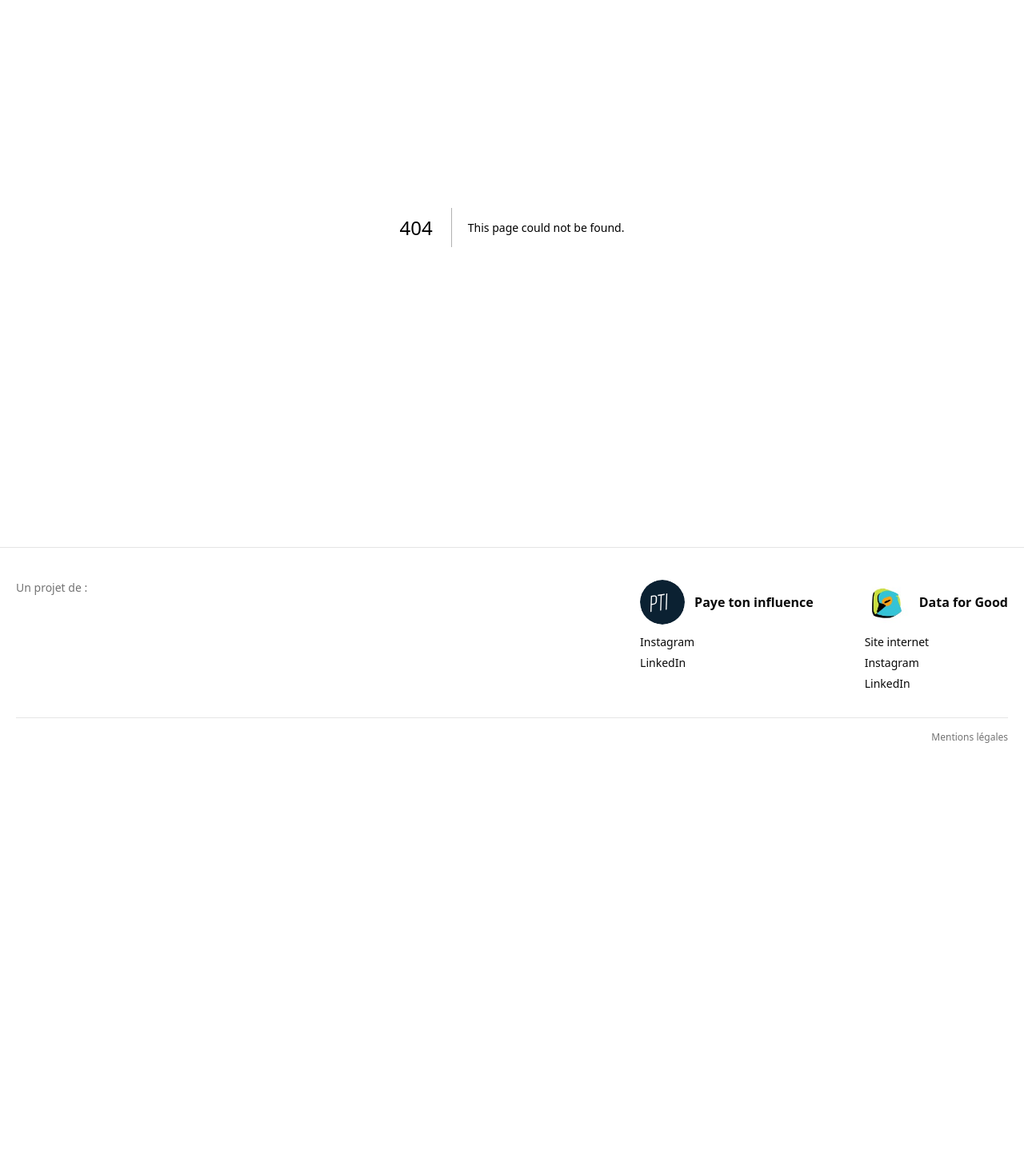
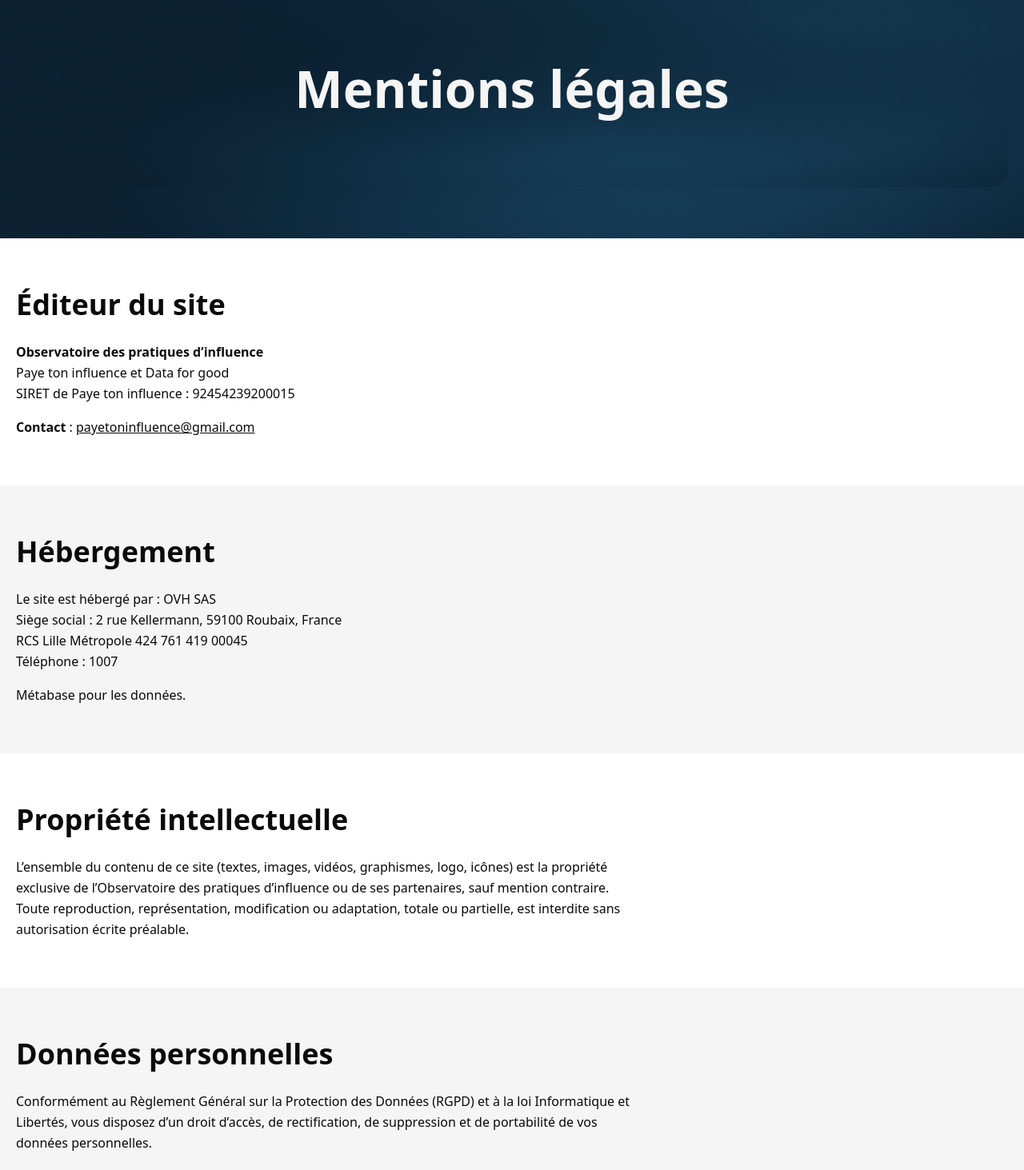
Before and after one commit to dataforgoodfr/14_ObservatoirePratiqueInfluence, a Next.js app in the folder frontend/: page /legal-content in a window 1280 px wide. Before the commit this address had no page. Shown: the part 116-1579 px from the top of the page at 80% size. Before the commit the page ends 1086 px from the top, so only its background shows below. Built offline with nearby package versions, Linux system fonts and the light colour scheme.

Commit message:
feat: add legal content and remove some icons placeholder to homepage (#111)
Co-authored-by: Richaud Pierre <pierre.richaud.ext@suez.com>

```diff
--- /dev/null
+++ b/frontend/app/legal-content/page.tsx
@@ -0,0 +1,152 @@
+import { Container } from "@/components/Container";
+
+const CONTACT_EMAIL = "payetoninfluence@gmail.com";
+
+function ContactEmailLink() {
+  return (
+    <a
+      href={`mailto:${CONTACT_EMAIL}`}
+      className="underline transition-colors duration-300 hover:text-brand-accent"
+    >
+      {CONTACT_EMAIL}
+    </a>
+  );
+}
+
+export default function LegalContentPage() {
+  return (
+    <main className="min-h-screen font-sans bg-background">
+      <section aria-label="Hero" className="py-16 background-secondary">
+        <Container>
+          <div className="background-secondary rounded-3xl">
+            <div className="relative block items-center px-12 pt-32 pb-16 overflow-hidden">
+              <h1 className="text-hero text-center font-black text-muted leading-[1.1] mb-6">
+                {"Mentions légales"}
+              </h1>
+            </div>
+          </div>
+        </Container>
+      </section>
+
+      <section aria-label="Éditeur du site" className="py-15">
+        <Container>
+          <div className="flex flex-col gap-6 max-w-3xl">
+            <h2 className="text-foreground font-bold leading-tight text-3xl md:text-4xl">
+              {"Éditeur du site"}
+            </h2>
+            <div className="flex flex-col gap-4 text-foreground text-base leading-relaxed">
+              <p>
+                <strong>{"Observatoire des pratiques d’influence"}</strong>
+                <br />
+                {"Paye ton influence et Data for good"}
+                <br />
+                {"SIRET de Paye ton influence : 92454239200015"}
+              </p>
+              <p>
+                <strong>{"Contact"}</strong>
+                {" : "}
+                <ContactEmailLink />
+              </p>
+            </div>
+          </div>
+        </Container>
+      </section>
+
+      <section aria-label="Hébergement" className="py-15 bg-muted">
+        <Container>
+          <div className="flex flex-col gap-6 max-w-3xl">
+            <h2 className="text-foreground font-bold leading-tight text-3xl md:text-4xl">
+              {"Hébergement"}
+            </h2>
+            <div className="flex flex-col gap-4 text-foreground text-base leading-relaxed">
+              <p>
+                {"Le site est hébergé par : OVH SAS"}
+                <br />
+                {"Siège social : 2 rue Kellermann, 59100 Roubaix, France"}
+                <br />
+                {"RCS Lille Métropole 424 761 419 00045"}
+                <br />
+                {"Téléphone : 1007"}
+              </p>
+              <p>{"Métabase pour les données."}</p>
+            </div>
+          </div>
+        </Container>
+      </section>
+
+      <section aria-label="Propriété intellectuelle" className="py-15">
+        <Container>
+          <div className="flex flex-col gap-6 max-w-3xl">
+            <h2 className="text-foreground font-bold leading-tight text-3xl md:text-4xl">
+              {"Propriété intellectuelle"}
+            </h2>
+            <div className="flex flex-col gap-4 text-foreground text-base leading-relaxed">
+              <p>
+                {
+                  "L’ensemble du contenu de ce site (textes, images, vidéos, graphismes, logo, icônes) est la propriété exclusive de l’Observatoire des pratiques d’influence ou de ses partenaires, sauf mention contraire. Toute reproduction, représentation, modification ou adaptation, totale ou partielle, est interdite sans autorisation écrite préalable."
+                }
+              </p>
+            </div>
+          </div>
+        </Container>
+      </section>
+
+      <section aria-label="Données personnelles" className="py-15 bg-muted">
+        <Container>
+          <div className="flex flex-col gap-6 max-w-3xl">
+            <h2 className="text-foreground font-bold leading-tight text-3xl md:text-4xl">
+              {"Données personnelles"}
+            </h2>
+            <div className="flex flex-col gap-4 text-foreground text-base leading-relaxed">
+              <p>
+                {
+                  "Conformément au Règlement Général sur la Protection des Données (RGPD) et à la loi Informatique et Libertés, vous disposez d’un droit d’accès, de rectification, de suppression et de portabilité de vos données personnelles."
+                }
+              </p>
+              <p>
+                {
+                  "Pour exercer ces droits ou pour toute question relative à vos données personnelles, vous pouvez nous contacter à l’adresse : "
+                }
+                <ContactEmailLink />
+                {"."}
+              </p>
+            </div>
+          </div>
+        </Container>
+      </section>
+
+      <section aria-label="Cookies" className="py-15">
+        <Container>
+          <div className="flex flex-col gap-6 max-w-3xl">
+            <h2 className="text-foreground font-bold leading-tight text-3xl md:text-4xl">
+              {"Cookies"}
+            </h2>
+            <div className="flex flex-col gap-4 text-foreground text-base leading-relaxed">
+              <p>
+                {
+                  "Ce site utilise des cookies techniques nécessaires à son bon fonctionnement. Dans le but de voir l’audience du site, nous collectons de manière anonyme les visites du site."
+                }
+              </p>
+            </div>
+          </div>
+        </Container>
+      </section>
+
+      <section aria-label="Crédits" className="py-15 bg-muted">
+        <Container>
+          <div className="flex flex-col gap-6 max-w-3xl">
+            <h2 className="text-foreground font-bold leading-tight text-3xl md:text-4xl">
+              {"Crédits"}
+            </h2>
+            <div className="flex flex-col gap-4 text-foreground text-base leading-relaxed">
+              <p>
+                <strong>{"Conception et développement"}</strong>
+                {" : Data For Good / Paye Ton Influence"}
+              </p>
+            </div>
+          </div>
+        </Container>
+      </section>
+    </main>
+  );
+}
--- a/frontend/app/page.tsx
+++ b/frontend/app/page.tsx
@@ -191,14 +191,7 @@ export default function Home() {
             </div>
 
             <div className="grid grid-cols-2 sm:grid-cols-3 gap-x-16 gap-y-8 w-full max-w-2xl">
-              {[
-                "Fast Food",
-                "Fast Fashion",
-                "Fast Travel",
-                "Fast Food",
-                "Fast Fashion",
-                "Fast Travel",
-              ].map((label, i) => (
+              {["Fast Food", "Fast Fashion", "Fast Travel"].map((label, i) => (
                 <div key={i} className="flex items-center gap-3">
                   <svg
                     className="h-8 w-8 shrink-0 text-foreground"
--- a/frontend/components/Footer.tsx
+++ b/frontend/components/Footer.tsx
@@ -89,7 +89,7 @@ export function Footer() {
 
           <div className="mt-8 flex justify-end border-t border-border pt-4">
             <Link
-              href="#"
+              href="/legal-content"
               className="text-xs text-muted-foreground transition-colors duration-300 hover:text-foreground"
             >
               Mentions légales
```
